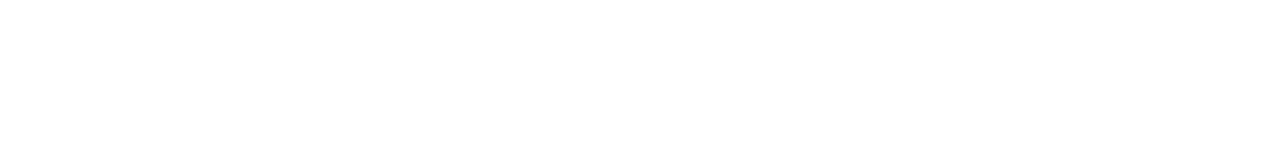
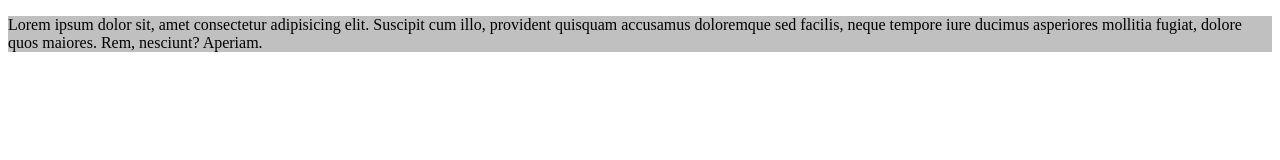
Before and after one commit to MoinulIslamNabin/my-first-git-repo, a plain HTML site: page index.html in a window 1280 px wide. Drawn offline with Linux system fonts and the light colour scheme.

Commit message:
my second commit

```diff
--- a/index.html
+++ b/index.html
@@ -3,7 +3,9 @@
 <head>
     <meta charset="UTF-8">
     <meta name="viewport" content="width=device-width, initial-scale=1.0">
-    <title>my-first-git-repo</title>
+    <title>my-first-git-repo.</title>
+    <p>Lorem ipsum dolor sit, amet consectetur adipisicing elit. Suscipit cum illo, provident quisquam accusamus doloremque sed facilis, neque tempore iure ducimus asperiores mollitia fugiat, dolore quos maiores. Rem, nesciunt? Aperiam.</p>
+    <link rel="stylesheet" href="styles/style.css">
 </head>
 <body>
 
--- /dev/null
+++ b/styles/style.css
@@ -0,0 +1,3 @@
+p {
+background-color: silver;
+}
```
